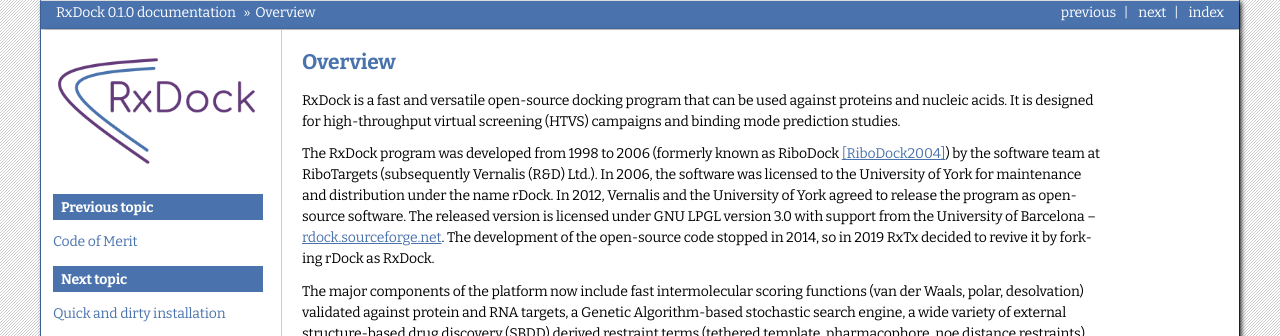
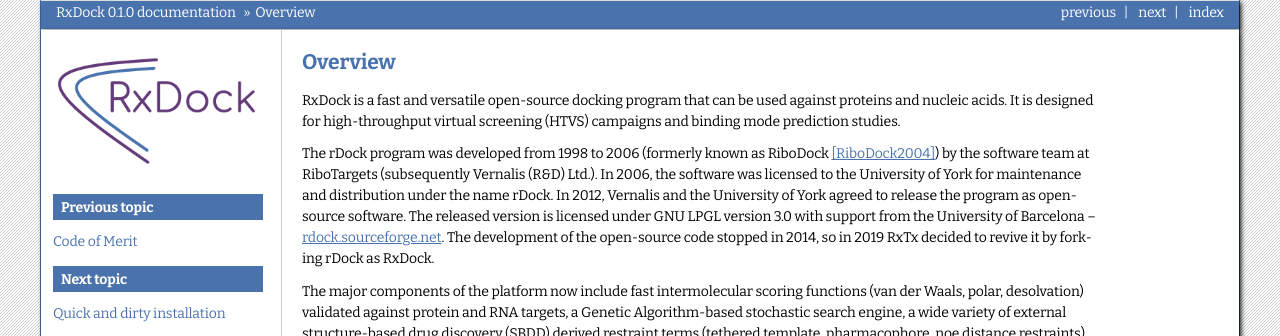
Before and after one commit to rxdock/rxdock, a Sphinx documentation site: the page built from docs/getting-started-guide/overview.rst, in a window 1280 px wide. Shown: the top 336 px of the page. Built offline with Sphinx 7.4.7, drawn with Linux system fonts in a browser that asks for light colours.

Commit message:
Specified that rDock was developed at RiboTargets
That occurence of rDock was wrongly generalized to |Dock| (so it can be
rDock or RxDock depending on the value of the replacement text).

Thanks to Sergio Ruiz Carmona <Sergio.RuizCarmona@baker.edu.au> for
spotting this mistake and reporting it.

Also changed one wrong occurence of rDock in the User guide to |Dock|,
where we link to download links for RxDock.

```diff
--- a/docs/getting-started-guide/overview.rst
+++ b/docs/getting-started-guide/overview.rst
@@ -5,7 +5,7 @@
 against proteins and nucleic acids. It is designed for high-throughput virtual
 screening (HTVS) campaigns and binding mode prediction studies.
 
-The |Dock| program was developed from 1998 to 2006 (formerly known as
+The rDock program was developed from 1998 to 2006 (formerly known as
 RiboDock [RiboDock2004]_) by the software team at RiboTargets (subsequently
 Vernalis (R&D) Ltd.). In 2006, the software was licensed to the University of
 York for maintenance and distribution under the name rDock. In 2012, Vernalis
--- a/docs/user-guide/calculating-roc-curves.rst
+++ b/docs/user-guide/calculating-roc-curves.rst
@@ -59,7 +59,7 @@
 
    ``sdsort`` and ``sdreport`` are really useful tools for managing sd formatted
    compound collections. They are very user-friendly and free to download. They
-   are provided along with rDock software in the :ref:`Download <download>`
+   are provided along with |Dock| software in the :ref:`Download <download>`
    section of the website.
 
 This ``dataforR_uq.txt`` (also in the Dropbox folder) file must contain one
```
